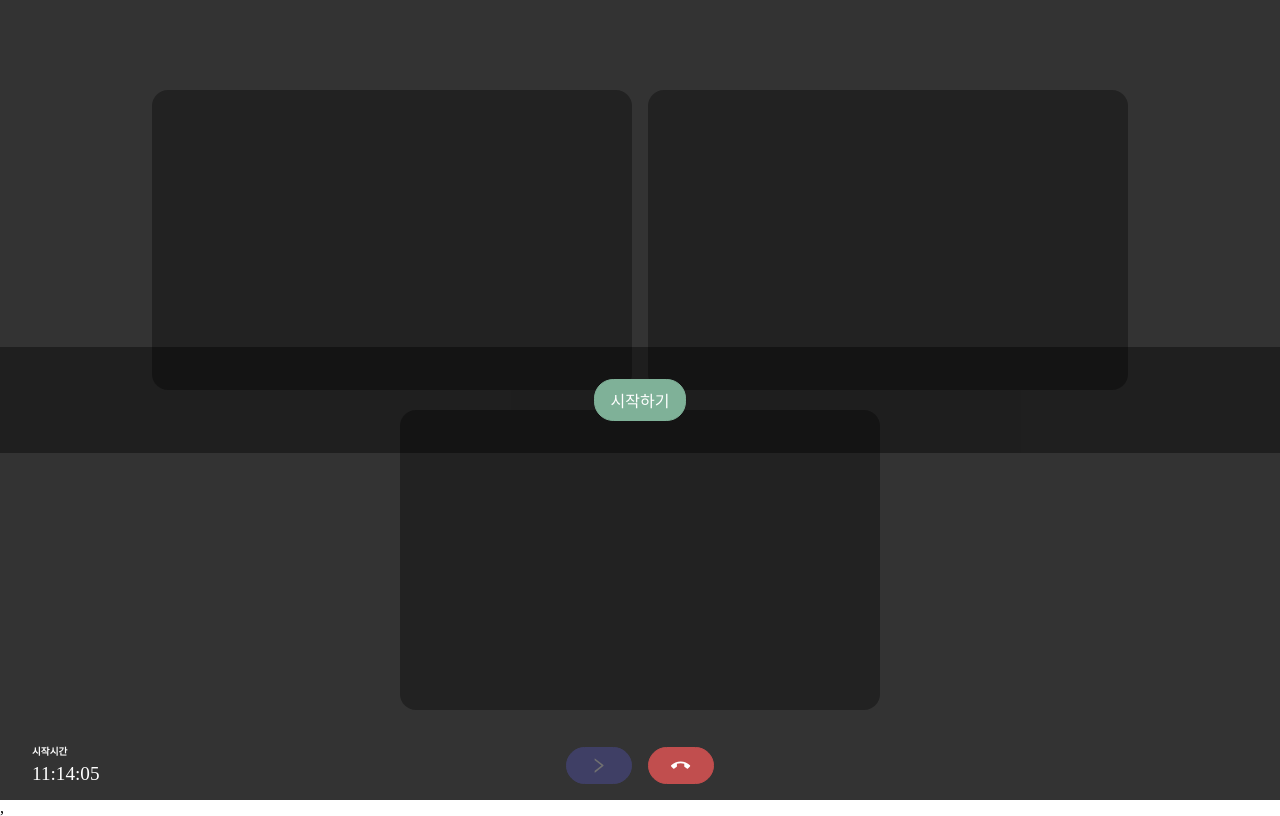
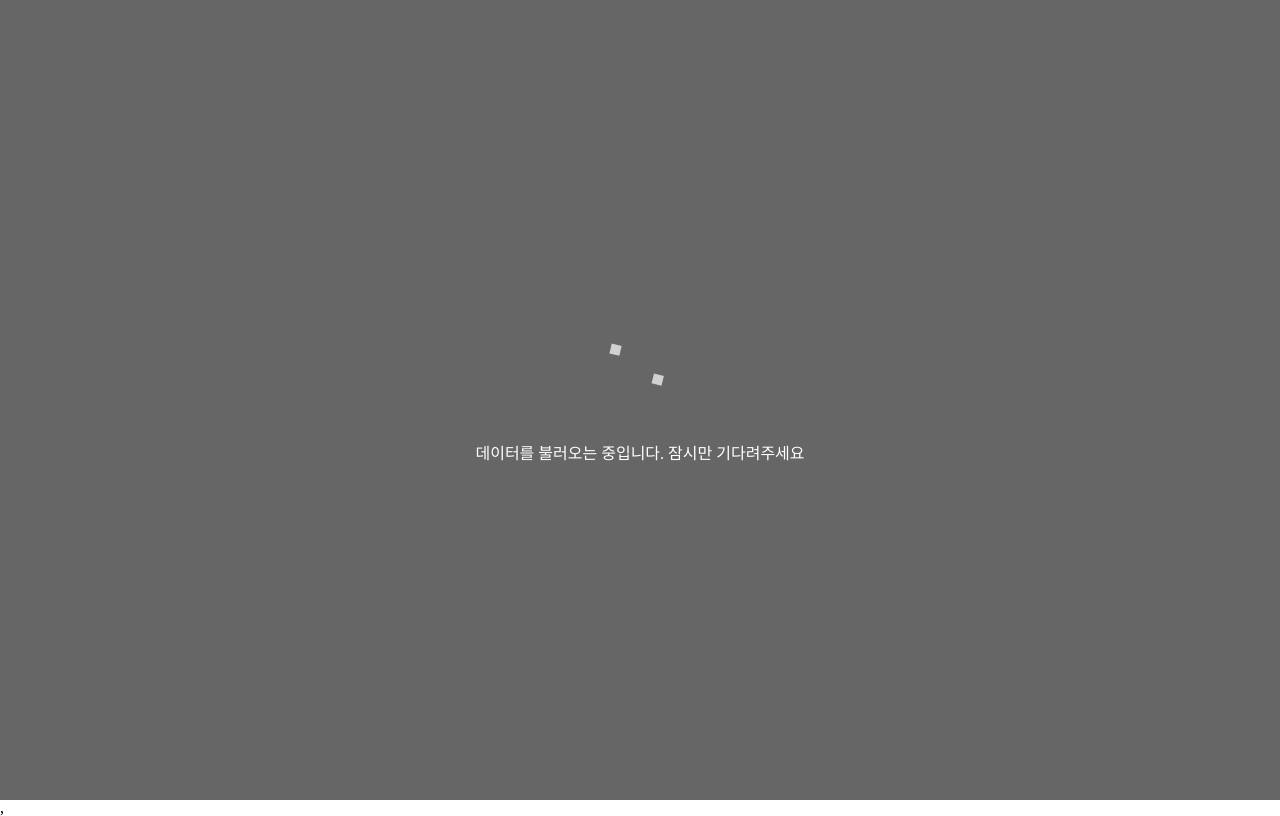
Before and after one commit to HobinLee/interview, a React app: page /interview in a window 1280 px wide. Built offline with nearby package versions, Linux system fonts and the light colour scheme.

Commit message:
feat: Intervier Room 데이터 로딩 UI 생성

```diff
--- a/src/hooks/index.ts
+++ b/src/hooks/index.ts
@@ -1 +1,2 @@
 export { default as useInput } from './useInput';
+export { default as useAudio } from './useAudio';
--- /dev/null
+++ b/src/hooks/useAudio.tsx
@@ -0,0 +1,16 @@
+import { createElement, useEffect, useRef, useState } from 'react';
+
+export default (src: string, autoPlay?: boolean) => {
+  const [isLoading, setIsLoading] = useState(true);
+
+  return {
+    isLoading,
+    audio: (
+      <audio
+        src={src}
+        autoPlay={autoPlay}
+        onLoadedData={() => setIsLoading(false)}
+      />
+    ),
+  };
+};
--- a/src/pages/InterviewRoom/index.tsx
+++ b/src/pages/InterviewRoom/index.tsx
@@ -17,9 +17,11 @@ import {
 import QuestionBox from './QuestionBox';
 import EnterSFX from '@src/assets/audios/enter.mp3';
 import { draw, shuffle } from '@src/utils/utils';
-import { Button, Typography } from '@src/components/atoms';
+import { Button, Loading, Typography } from '@src/components/atoms';
 import { ROUTE_HOME, ROUTE_REVIEW } from '@src/routes';
 import Profile from './Profile';
+import { useAudio } from '@src/hooks';
+import { LoadingPage } from './Loading';
 
 const MILLSEC_PER_SEC: number = 1000;
 
@@ -61,6 +63,7 @@ const InterviewRoom: FC = () => {
   const questionSetKey = useRecoilValue<QuestionSetKey>(questionSetKeyState);
   const [questions, setQuestions] = useRecoilState<Question[]>(questionState);
   const [answerList, setAnswerList] = useRecoilState<Answer[]>(answerState);
+  const { isLoading, audio } = useAudio(EnterSFX, true);
 
   const [start, setStart] = useState(false);
   const [standby, setStandby] = useState(true);
@@ -123,7 +126,11 @@ const InterviewRoom: FC = () => {
 
   return (
     <InterviewRoomWrapper>
-      <audio src={EnterSFX} autoPlay />
+      {audio}
+      {isLoading ? (
+        <LoadingPage />
+      ) : (
+        <>
           <div className="body">
             <Profile type="interviewer" />
             <Profile type="interviewer" />
@@ -190,6 +197,8 @@ const InterviewRoom: FC = () => {
               <MdCallEnd />
             </FooterButton>
           </div>
+        </>
+      )}
     </InterviewRoomWrapper>
   );
 };
--- a/src/pages/InterviewRoom/style.ts
+++ b/src/pages/InterviewRoom/style.ts
@@ -1,8 +1,9 @@
 import styled from 'styled-components';
 import { Z_INDEX } from '@src/styles/zIndex';
+import { colors } from '@src/styles/variables';
 
 export const InterviewRoomWrapper = styled.main`
-  background: #333;
+  background: ${colors.darkGray};
   width: 100vw;
   height: 100vh;
 
```
Lines whose indentation alone changed are shown as unchanged.
